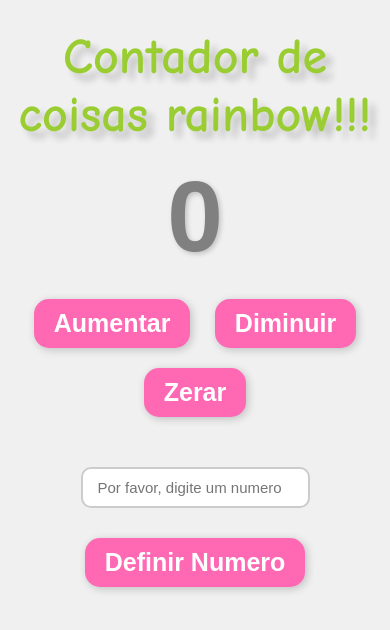
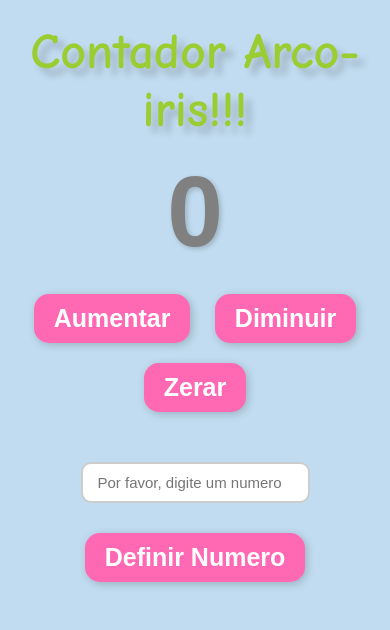
Before and after one commit to ThuysaLuvison/GayCounter, a plain HTML site: page index.html in a window 390 px wide. Drawn offline with Linux system fonts and the light colour scheme.

Commit message:
Fix: mudança no titulo

```diff
--- a/index.html
+++ b/index.html
@@ -3,12 +3,12 @@
 <head>
     <meta charset="UTF-8">
     <meta name="viewport" content="width=device-width, initial-scale=1.0">
-    <title>Contador Rainbow</title>
+    <title>Rainbow Counter</title>
     <link rel="stylesheet" href="style.css">
     <link rel="shortcut icon" href="arco-iris.png" type="image/x-icon">
 </head>
 <body>
-  <h1 class="titulo-rainbow">Contador de coisas rainbow!!!</h1>
+  <h1 class="titulo-rainbow">Contador Arco-iris!!!</h1>
 
    <h1 id="contador" class="contador">0</h1>
    <button id="aumentar">Aumentar</button>
--- a/style.css
+++ b/style.css
@@ -97,7 +97,7 @@ body {
   font-family: Arial, sans-serif;
   text-align: center;
   padding-top: 15px;
-  background-color: #f0f0f0;
+  background-color: #c1dcf0;
 
 }
   .titulo-rainbow {
@@ -106,7 +106,7 @@ body {
   text-shadow: 7px 7px 7px rgba(0, 0, 0, 0.2);
   animation: brilhar 2s infinite alternate;
   font-size: 50px;
-  margin-top: 5px;
+  margin-top: 0px;
   margin-bottom: 15px;
 }
 .contador {
```
